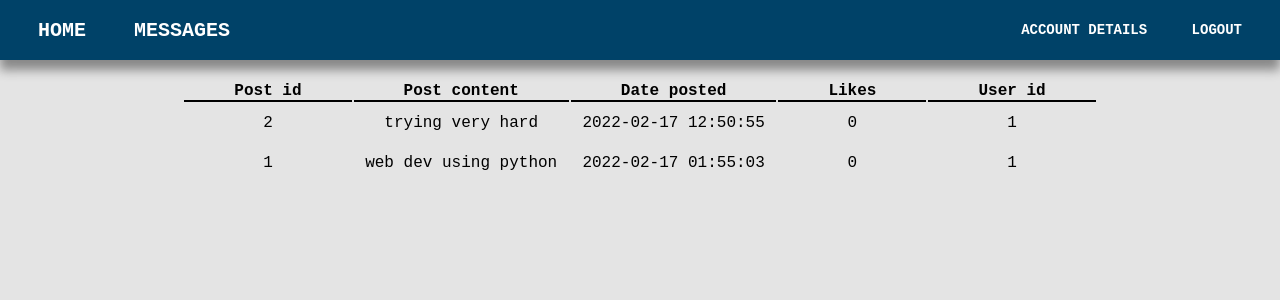
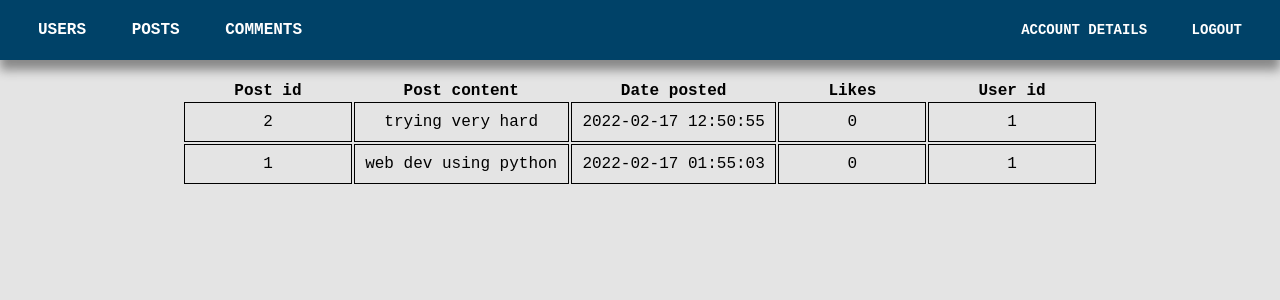
Before and after one commit to ErlJocson/SocialMediaProject, a Flask app: page /admin/posts in a window 1280 px wide. Shown: the top 300 px of the page. Run offline with Flask 2, Linux system fonts and the light colour scheme; a user stored in the database is signed in; data comes from the database, SQL or seed files in the repository.

Commit message:
craeted an admin navigation bar

```diff
--- a/SocialMediaProject/static/admin.css
+++ b/SocialMediaProject/static/admin.css
@@ -6,9 +6,9 @@ table {
 
 table tr th {
   padding: 0 50px;
-  border-bottom: 2px solid rgb(0, 0, 0);
 }
 
 table tr td {
   padding: 10px;
+  border: 1px solid black;
 }
--- a/SocialMediaProject/templates/layout.html
+++ b/SocialMediaProject/templates/layout.html
@@ -35,10 +35,18 @@
     {% endfor %} {% endif %} {% endwith %} {% if current_user.is_authenticated
     %}
     <nav>
+      {% if current_user.email == 'jocsonerl@gmail.com' %}
+      <div style="margin-left: 20px">
+        <a href="{{ url_for('users_table') }}" class="nav-items">Users</a>
+        <a href="{{ url_for('users_posts') }}" class="nav-items">Posts</a>
+        <a href="{{ url_for('users_comments') }}" class="nav-items">Comments</a>
+      </div>
+      {% else %}
       <div class="left-container">
         <a href="{{ url_for('index') }}" class="nav-items">home</a>
         <a href="#" class="nav-items">messages</a>
       </div>
+      {% endif %}
       <div class="right-container">
         <a href="{{ url_for('details') }}" class="nav-items">account details</a>
         <a href="{{ url_for('logout') }}" class="nav-items">logout</a>
```
